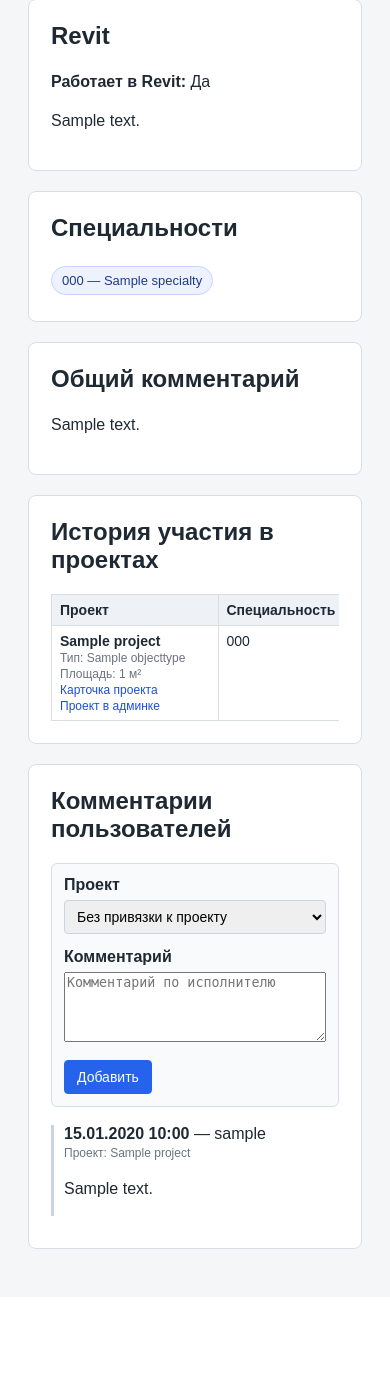
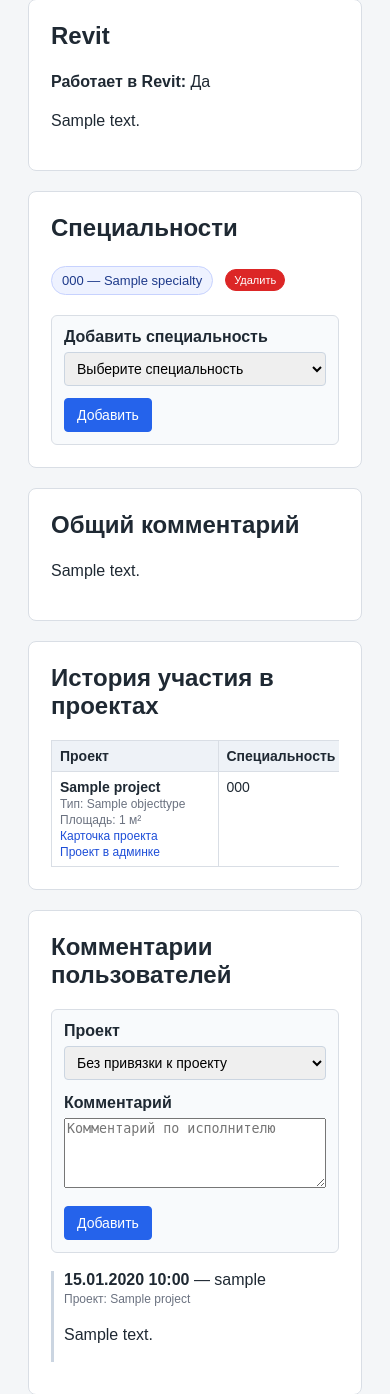
Before and after one commit to aTBepTKa/contractors_db, a Django app: page /executors/1/ in a window 390 px wide. Shown: the part 1024-2418 px from the top of the page. Before the commit the page ends 2273 px from the top, so only its background shows below. Run offline with Django 5.2, Linux system fonts and the light colour scheme; a user stored in the database is signed in; tables that the repository leaves empty hold one stand-in row (values such as "Sample post").

Commit message:
Add executor specialty management

```diff
--- a/directory/static/directory/css/main.css
+++ b/directory/static/directory/css/main.css
@@ -739,3 +739,65 @@ button:hover,
         padding-top: 0;
     }
 }
+
+.specialty-list {
+    display: flex;
+    flex-wrap: wrap;
+    gap: 8px;
+    margin-bottom: 16px;
+}
+
+.specialty-item {
+    display: flex;
+    align-items: center;
+    gap: 6px;
+}
+
+.specialty-item form {
+    margin: 0;
+}
+
+.specialty-add-form {
+    margin-top: 12px;
+    padding: 12px;
+    background: #f8fafc;
+    border: 1px solid #d9dee5;
+    border-radius: 6px;
+}
+
+.specialty-add-row {
+    display: grid;
+    grid-template-columns: minmax(320px, 520px) 130px;
+    gap: 12px;
+    align-items: end;
+}
+
+.specialty-add-row label {
+    display: block;
+    font-weight: 700;
+    margin-bottom: 6px;
+}
+
+.specialty-add-row select {
+    width: 100%;
+}
+
+.small-danger-button {
+    background: #dc2626;
+    border: 1px solid #dc2626;
+    color: #ffffff;
+    border-radius: 999px;
+    padding: 4px 8px;
+    font-size: 11px;
+    cursor: pointer;
+}
+
+.small-danger-button:hover {
+    background: #b91c1c;
+}
+
+@media (max-width: 700px) {
+    .specialty-add-row {
+        grid-template-columns: 1fr;
+    }
+}
--- a/directory/templates/directory/executor_detail.html
+++ b/directory/templates/directory/executor_detail.html
@@ -61,13 +61,50 @@
 <div class="card">
     <h2>Специальности</h2>
 
-    {% if specialties %}
-        {% for specialty in specialties %}
-            <span class="badge">{{ specialty.code }} — {{ specialty.name }}</span>
-        {% endfor %}
+    {% if executor_specialties %}
+        <div class="specialty-list">
+            {% for executor_specialty in executor_specialties %}
+                <div class="specialty-item">
+                    <span class="badge">
+                        {{ executor_specialty.specialty.code }} — {{ executor_specialty.specialty.name }}
+                    </span>
+
+                    <form
+                        method="post"
+                        action="/executor-specialties/{{ executor_specialty.id }}/delete/"
+                        onsubmit="return confirm('Удалить специальность {{ executor_specialty.specialty.code }} у исполнителя?');"
+                    >
+                        {% csrf_token %}
+                        <button type="submit" class="small-danger-button">Удалить</button>
+                    </form>
+                </div>
+            {% endfor %}
+        </div>
     {% else %}
         <p>Специальности не указаны.</p>
     {% endif %}
+
+    <form method="post" action="/executors/{{ executor.id }}/specialties/add/" class="specialty-add-form">
+        {% csrf_token %}
+
+        <div class="specialty-add-row">
+            <div>
+                <label for="specialty">Добавить специальность</label>
+                <select name="specialty" id="specialty" required>
+                    <option value="">Выберите специальность</option>
+                    {% for specialty in available_specialties %}
+                        <option value="{{ specialty.id }}">
+                            {{ specialty.code }} — {{ specialty.name }}
+                        </option>
+                    {% endfor %}
+                </select>
+            </div>
+
+            <div>
+                <button type="submit">Добавить</button>
+            </div>
+        </div>
+    </form>
 </div>
 
 <div class="card">
--- a/directory/urls.py
+++ b/directory/urls.py
@@ -8,10 +8,13 @@ urlpatterns = [
     path("executors/", views.executor_list, name="executor_list"),
     path("executors/add/", views.executor_create, name="executor_create"),
     path("executors/<int:executor_id>/", views.executor_detail, name="executor_detail"),
+    path("executors/<int:executor_id>/specialties/add/", views.add_executor_specialty, name="add_executor_specialty"),
+    path("executor-specialties/<int:executor_specialty_id>/delete/", views.delete_executor_specialty, name="delete_executor_specialty"),
     path("projects/", views.project_list, name="project_list"),
     path("projects/<int:project_id>/", views.project_detail, name="project_detail"),
     path("selections/<int:selection_id>/update/", views.update_project_selection, name="update_project_selection"),
     path("selections/<int:selection_id>/negotiations/add/", views.add_selection_negotiation, name="add_selection_negotiation"),
     path("selections/<int:selection_id>/delete/", views.delete_project_selection, name="delete_project_selection"),
     path("executors/<int:executor_id>/comments/add/", views.add_executor_comment, name="add_executor_comment"),
+
 ]
--- a/directory/views.py
+++ b/directory/views.py
@@ -8,6 +8,7 @@ from django.utils.dateparse import parse_date
 from .models import (
     Executor,
     ExecutorComment,
+    ExecutorSpecialty,
     ExecutorStatus,
     ObjectType,
     Project,
@@ -371,6 +372,17 @@ def executor_detail(request, executor_id):
         for item in executor.executor_specialties.all()
     ]
 
+    used_specialty_ids = [
+        item.specialty_id
+        for item in executor.executor_specialties.all()
+    ]
+
+    available_specialties = Specialty.objects.filter(
+        is_active=True
+    ).exclude(
+        id__in=used_specialty_ids
+    ).order_by("code")
+
     comments = executor.comments.all().order_by("-created_at")
 
     selections = sorted(
@@ -398,6 +410,8 @@ def executor_detail(request, executor_id):
         "comments": comments,
         "selection_items": selection_items,
         "projects": Project.objects.order_by("name"),
+        "executor_specialties": executor.executor_specialties.all(),
+        "available_specialties": available_specialties,
     }
 
     return render(request, "directory/executor_detail.html", context)
@@ -760,6 +774,15 @@ def executor_create(request):
 
         if form.is_valid():
             executor = form.save()
+
+            specialties = form.cleaned_data.get("specialties")
+
+            for specialty in specialties:
+                ExecutorSpecialty.objects.get_or_create(
+                    executor=executor,
+                    specialty=specialty,
+                )
+
             return redirect("executor_detail", executor_id=executor.id)
     else:
         form = ExecutorForm()
@@ -769,3 +792,36 @@ def executor_create(request):
     }
 
     return render(request, "directory/executor_form.html", context)
+
+@login_required
+def add_executor_specialty(request, executor_id):
+    executor = get_object_or_404(Executor, id=executor_id)
+
+    if request.method != "POST":
+        return redirect("executor_detail", executor_id=executor.id)
+
+    specialty_id = request.POST.get("specialty")
+    specialty = Specialty.objects.filter(id=specialty_id, is_active=True).first()
+
+    if specialty:
+        ExecutorSpecialty.objects.get_or_create(
+            executor=executor,
+            specialty=specialty,
+        )
+
+    return redirect("executor_detail", executor_id=executor.id)
+
+
+@login_required
+def delete_executor_specialty(request, executor_specialty_id):
+    executor_specialty = get_object_or_404(
+        ExecutorSpecialty.objects.select_related("executor"),
+        id=executor_specialty_id,
+    )
+
+    executor_id = executor_specialty.executor.id
+
+    if request.method == "POST":
+        executor_specialty.delete()
+
+    return redirect("executor_detail", executor_id=executor_id)
```
Also changed, not shown: directory/forms.py (+12 -0 lines), directory/templates/directory/executor_form.html (+10 -0 lines).
